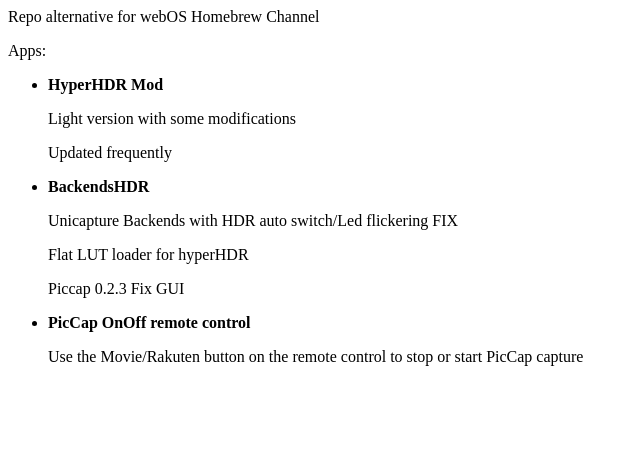
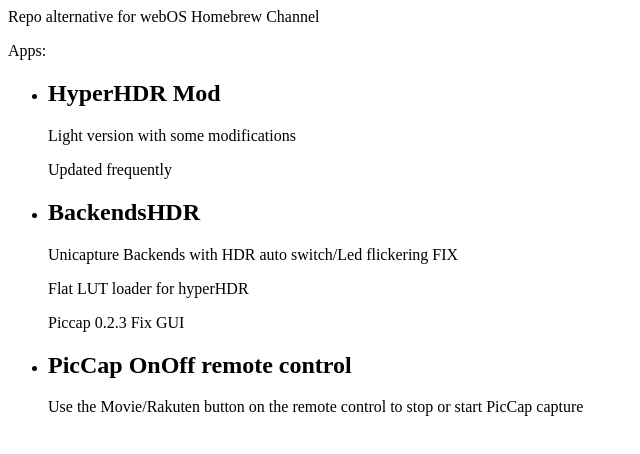
Before and after one commit to Syspoke/syspoke.github.io, a plain HTML site: page index.html in a window 1280 px wide. Shown: the whole page, without its empty margins (0-640 px from the left). Drawn offline with Linux system fonts and the light colour scheme.

Commit message:
Add files via upload

```diff
--- a/index.html
+++ b/index.html
@@ -1,13 +1,13 @@
 <p>Repo alternative for webOS Homebrew Channel</p>
 <p>Apps:</p>
 <ul>
-<li><b>HyperHDR Mod</b></li>
+<li><h2>HyperHDR Mod</h2></li>
 <p>Light version with some modifications</p>
 <p>Updated frequently</p>
-<li><b>BackendsHDR</b></li>
+<li><h2>BackendsHDR</h2></li>
 <p>Unicapture Backends with HDR auto switch/Led flickering FIX</p>
 <p>Flat LUT loader for hyperHDR </p>
 <p>Piccap 0.2.3 Fix GUI</p>
-<li><b>PicCap OnOff remote control</b></li>
+<li><h2>PicCap OnOff remote control</h2></li>
 <p>Use the Movie/Rakuten button on the remote control to stop or start PicCap capture</p>
 </ul>
```
